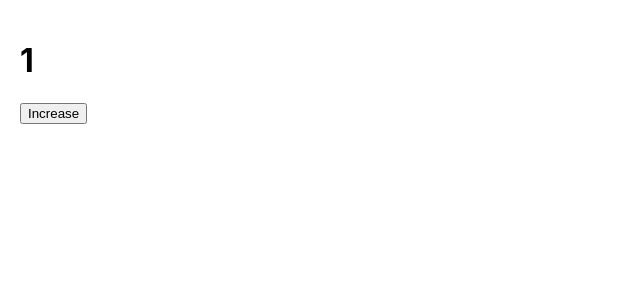
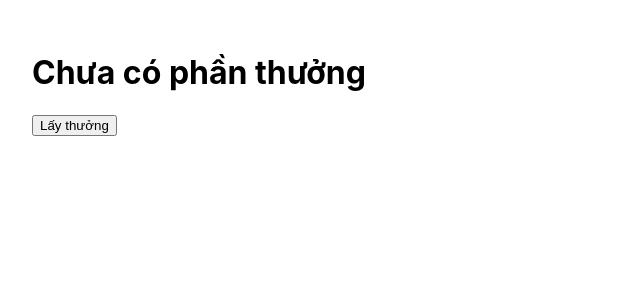
Before and after one commit to huuphuoc100911/tiktok_reacjs, a React (Create React App) app: page / in a window 1280 px wide. Shown: the top 300 px of the page, without its empty margins (0-640 px from the left). Built offline with nearby package versions, Linux system fonts and the light colour scheme.

Commit message:
useState #2 random-gift

```diff
--- a/src/App.js
+++ b/src/App.js
@@ -1,16 +1,26 @@
 import { useState } from "react";
 
+const gifts = [
+    "CPU i9",
+    "Ram 32GB RGB",
+    "RGB Keyboard",
+    "Tai nghe Sony",
+    "Chuột Logitech",
+];
+
 function App() {
-    const [counter, setCounter] = useState(1);
+    const [gift, setGift] = useState();
 
-    const handleIncrease = () => {
-        setCounter(counter + 1);
+    const randomGift = () => {
+        const index = Math.floor(Math.random() * gifts.length);
+
+        setGift(gifts[index]);
     };
 
     return (
-        <div className="App" style={{ padding: 20 }}>
-            <h1>{counter}</h1>
-            <button onClick={handleIncrease}>Increase</button>
+        <div style={{ padding: 32 }}>
+            <h1>{gift || "Chưa có phần thưởng"}</h1>
+            <button onClick={randomGift}>Lấy thưởng</button>
         </div>
     );
 }
```
